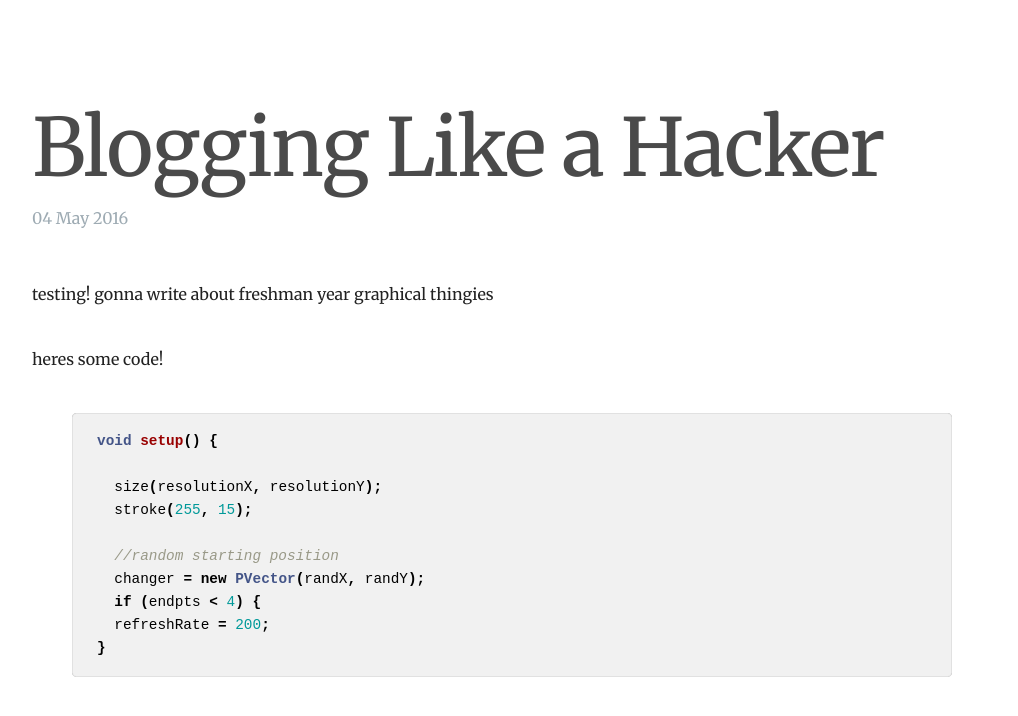
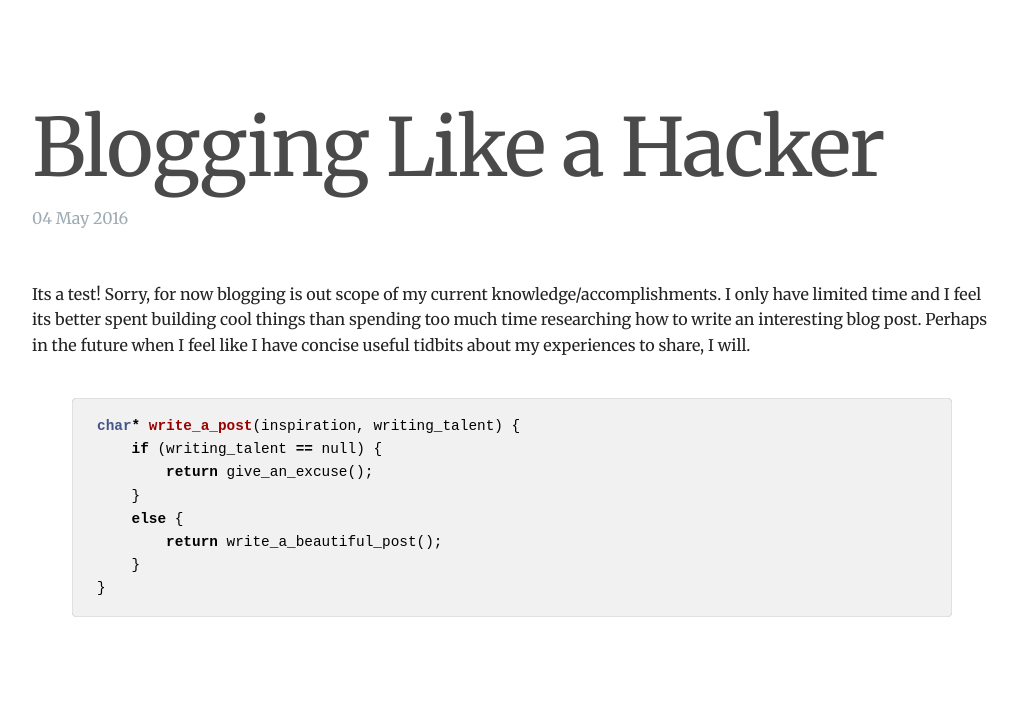
Before and after one commit to andykais/andykais-blog, a Jekyll site: the page built from _posts/2016-05-04-graphical-timewasters.md, in a window 1280 px wide. Shown: the top 716 px of the page, without its empty margins (128-1146 px from the left). Built offline with Jekyll 4.4.1, drawn with Linux system fonts in a browser that asks for light colours; nearby versions of some CDN libraries; some web fonts are replaced.

Commit message:
change content

```diff
--- a/_posts/2016-05-04-graphical-timewasters.md
+++ b/_posts/2016-05-04-graphical-timewasters.md
@@ -4,19 +4,18 @@ title: Blogging Like a Hacker
 ---
 
 
-testing!
-gonna write about freshman year graphical thingies
-
-heres some code!
-{% highlight java %}
-void setup() {
-
-  size(resolutionX, resolutionY);
-  stroke(255, 15);
-
-  //random starting position
-  changer = new PVector(randX, randY);
-  if (endpts < 4) {
-  refreshRate = 200;
+Its a test!
+Sorry, for now blogging is out scope of my current knowledge/accomplishments.
+I only have limited time and I feel its better spent building cool things than spending too much time researching how to write an interesting blog post.
+Perhaps in the future when I feel like I have concise useful tidbits about my experiences to share, I will.
+<!--more-->
+{% highlight c %}
+char* write_a_post(inspiration, writing_talent) {
+    if (writing_talent == null) {
+        return give_an_excuse();
+    }
+    else {
+        return write_a_beautiful_post();
+    }
 }
 {% endhighlight %}
```
